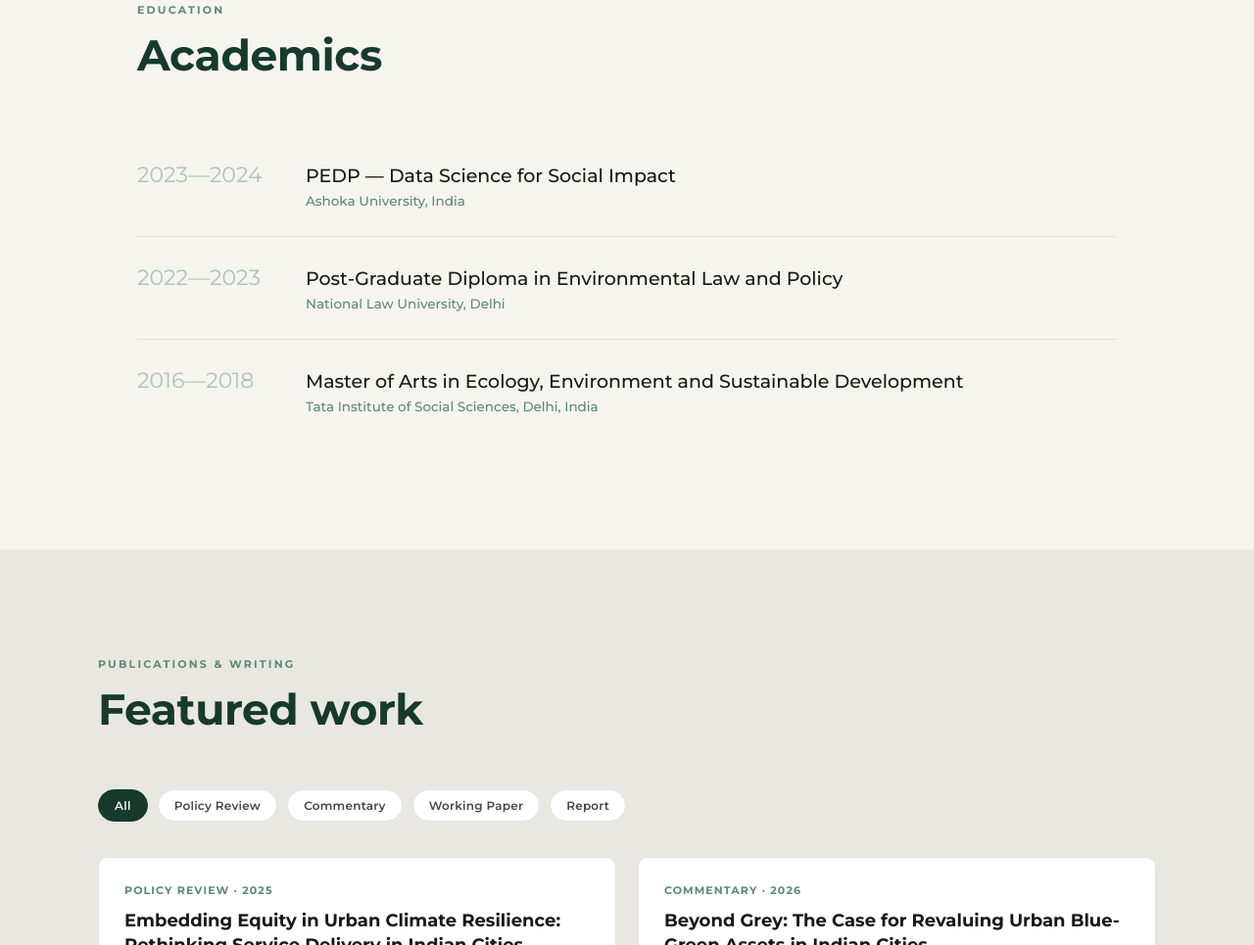
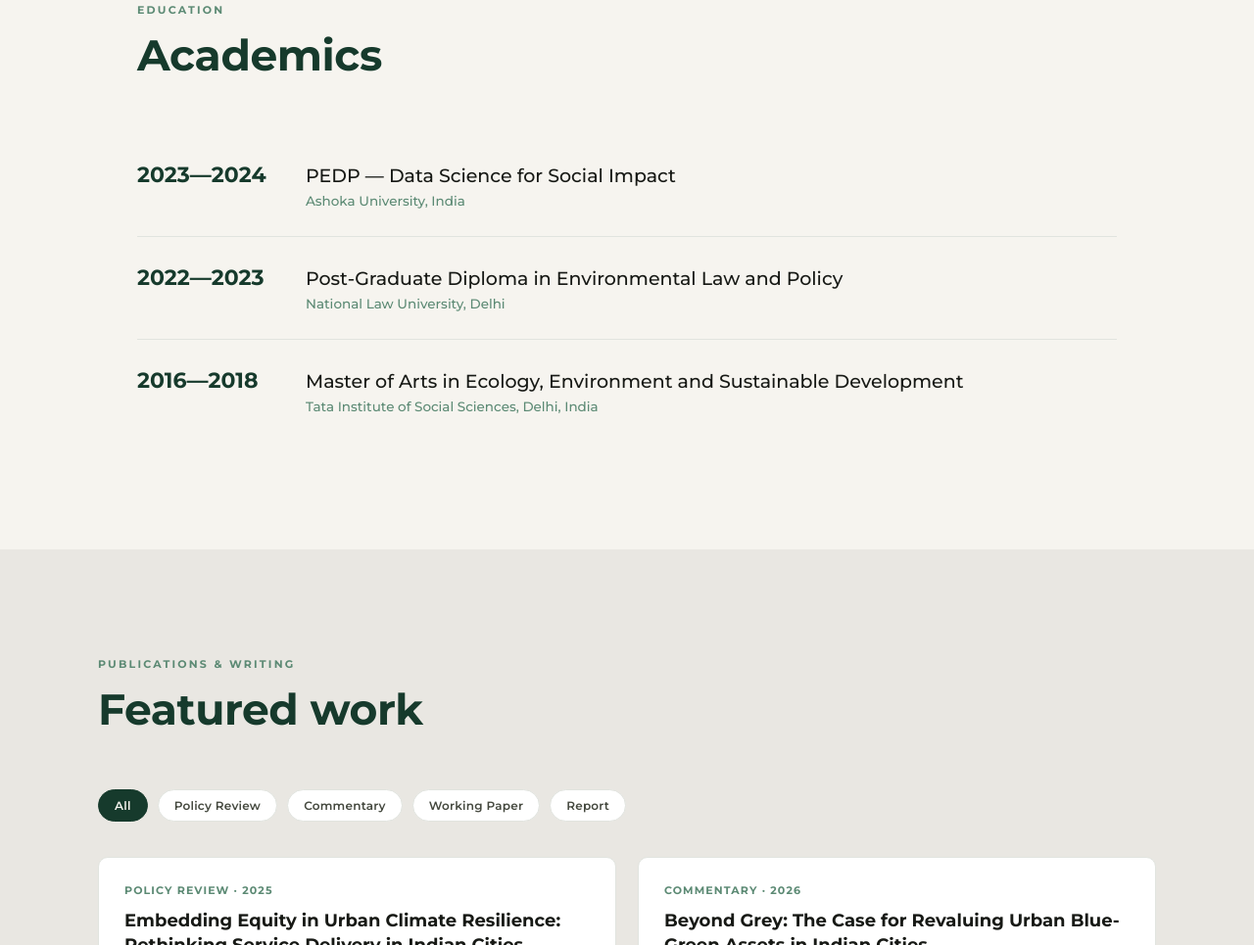
Before and after one commit to ankit-jh/ankit-jh.github.io, a plain HTML site: page index.html in a window 1280 px wide. Shown: the part 4589-5554 px from the top of the page at 98% size. Drawn offline with Linux system fonts and the light colour scheme.

Commit message:
Make Education year labels bold forest green for better legibility

```diff
--- a/styles.css
+++ b/styles.css
@@ -461,8 +461,7 @@ button { font-family: inherit; }
 .edu-list { display: flex; flex-direction: column; }
 .edu-item { display: grid; grid-template-columns: 140px 1fr; gap: 32px; padding: 28px 0; border-bottom: 1px solid var(--fog); align-items: baseline; }
 .edu-item:last-child { border-bottom: none; }
-.edu-year { font-family: var(--serif); font-size: 22px; color: var(--mist); }
-:root[data-theme="dark"] .edu-year { color: var(--sage); }
+.edu-year { font-family: var(--serif); font-size: 22px; font-weight: 700; color: var(--forest); }
 .edu-item h3 { font-family: var(--serif); font-size: 19px; font-weight: 500; color: var(--ink); margin-bottom: 6px; }
 .edu-inst { font-size: 13.5px; color: var(--sage); font-weight: 500; }
 
```
